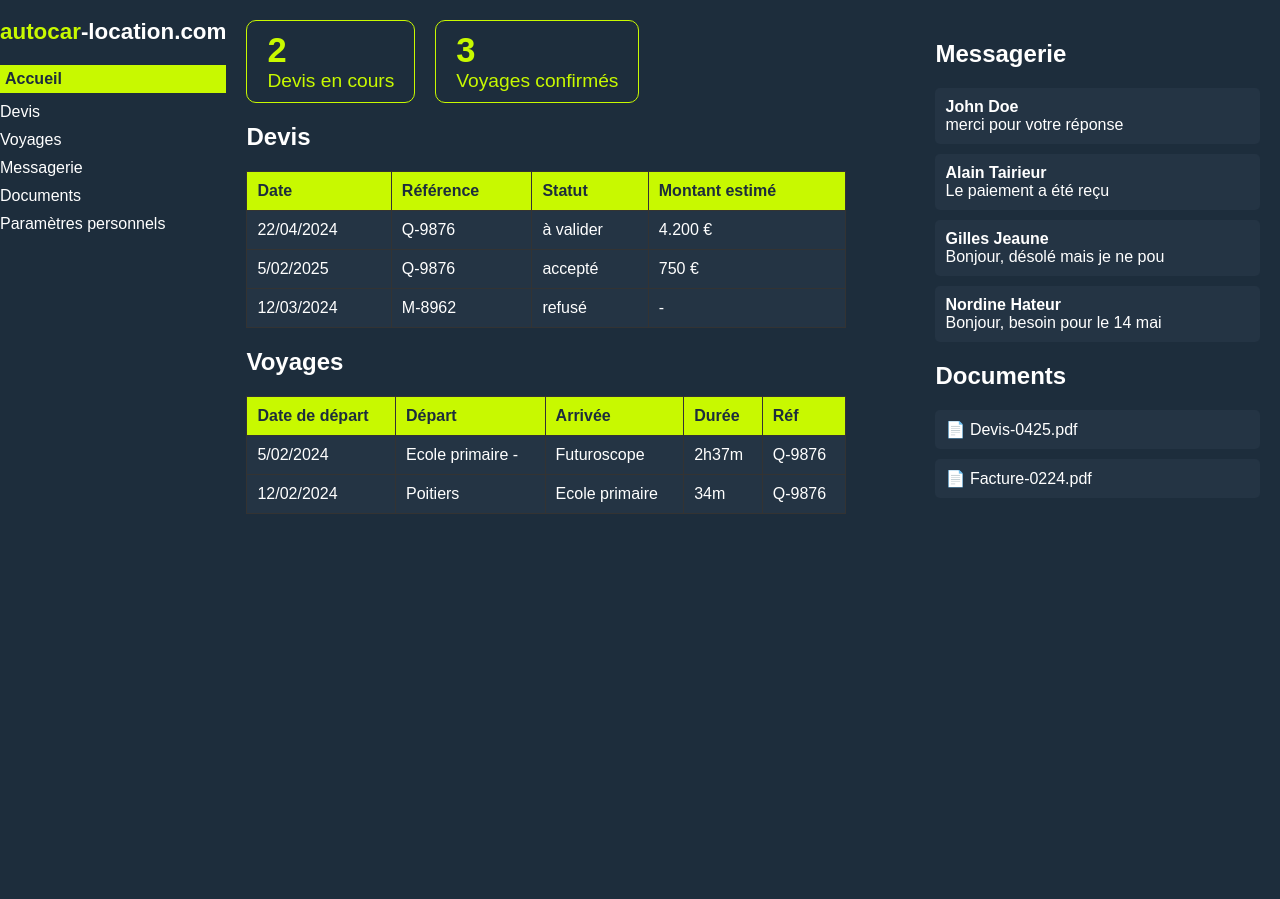
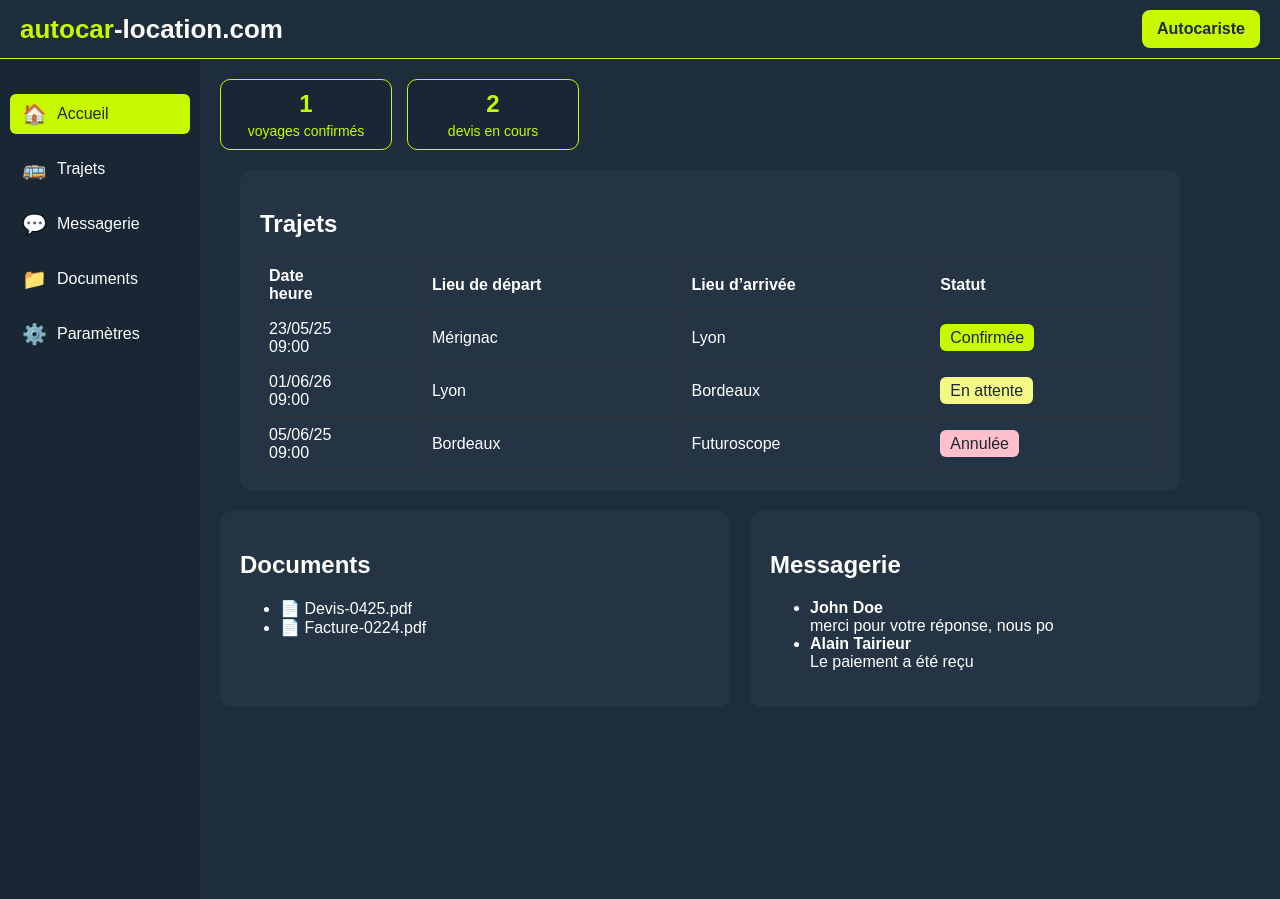
Before and after one commit to NoahEpi/Autocar-location-Neotravel, a Flask app: page / in a window 1280 px wide. Before the commit the page ends 514 px from the top, so only its background shows below. Run offline with Flask 3, Linux system fonts and the light colour scheme.

Commit message:
Dashboard complet

```diff
--- a/neotravel_app/app.py
+++ b/neotravel_app/app.py
@@ -3,26 +3,67 @@ from flask import Flask, render_template
 app = Flask(__name__)
 
 @app.route('/')
-def accueil():
+def client():
     data = {
-        "devis": [
-            {"date": "22/04/2024", "ref": "Q-9876", "statut": "à valider", "montant": "4.200 €"},
-            {"date": "5/02/2025", "ref": "Q-9876", "statut": "accepté", "montant": "750 €"},
-            {"date": "12/03/2024", "ref": "M-8962", "statut": "refusé", "montant": "-"},
-        ],
-        "voyages": [
-            {"date": "5/02/2024", "depart": "Ecole primaire -", "arrivee": "Futuroscope", "duree": "2h37m", "ref": "Q-9876"},
-            {"date": "12/02/2024", "depart": "Poitiers", "arrivee": "Ecole primaire", "duree": "34m", "ref": "Q-9876"},
+        "role": "client",
+        "kpi": {"devis": 2, "voyages": 1},
+        "trajets": [
+            {"date": "23/05/25", "heure": "09:00", "depart": "Mérignac", "arrivee": "Lyon", "statut": "Confirmée"},
+            {"date": "01/06/26", "heure": "09:00", "depart": "Lyon", "arrivee": "Bordeaux", "statut": "En attente"},
+            {"date": "05/06/25", "heure": "09:00", "depart": "Bordeaux", "arrivee": "Futuroscope", "statut": "Annulée"},
         ],
         "messages": [
-            {"auteur": "John Doe", "texte": "merci pour votre réponse"},
+            {"auteur": "John Doe", "texte": "merci pour votre réponse, nous po"},
             {"auteur": "Alain Tairieur", "texte": "Le paiement a été reçu"},
-            {"auteur": "Gilles Jeaune", "texte": "Bonjour, désolé mais je ne pou"},
-            {"auteur": "Nordine Hateur", "texte": "Bonjour, besoin pour le 14 mai"},
         ],
         "documents": ["Devis-0425.pdf", "Facture-0224.pdf"]
     }
     return render_template('dashboard.html', data=data)
 
+@app.route('/autocariste')
+def autocariste():
+    data = {
+        "role": "autocariste",
+        "kpi": {"missions": 5, "acceptation": "87%", "realisees": 32, "revenus": "3,2k€"},
+        "trajets": [
+            {"date": "23/05/25", "heure": "09:00", "depart": "Mérignac", "arrivee": "Lyon", "statut": "Confirmée"},
+            {"date": "01/06/26", "heure": "09:00", "depart": "Lyon", "arrivee": "Bordeaux", "statut": "En attente"},
+            {"date": "05/06/25", "heure": "09:00", "depart": "Bordeaux", "arrivee": "Futuroscope", "statut": "Annulée"},
+        ],
+        "documents": ["FeuilleRoute-0525.pdf", "Facture-Mission-0224.pdf"],
+        "messages": [
+            {"auteur": "Dispatch", "texte": "Merci d’avoir confirmé votre mission"},
+            {"auteur": "Admin", "texte": "Votre feuille de route est disponible"}
+        ]
+    }
+    return render_template('dashboard.html', data=data)
+@app.route('/messagerie')
+def messagerie():
+    data = {
+        "role": "client",  # ou "autocariste" selon le contexte utilisateur
+        "conversation": [
+            {"auteur": "Client", "message": "Bonjour, pouvez-vous confirmer l'heure de départ du 5 juin ?"},
+            {"auteur": "Autocariste", "message": "Oui, départ prévu à 9h00 depuis Bordeaux comme indiqué dans la feuille de route."},
+            {"auteur": "Client", "message": "Merci ! On prévoit une arrivée vers midi ?"},
+            {"auteur": "Autocariste", "message": "Exactement, arrivée estimée à 11h50 au Futuroscope."},
+            {"auteur": "System", "message": "📎 Feuille de route.pdf ajoutée"}
+        ]
+    }
+    return render_template('messagerie.html', data=data)
+@app.route('/messagerie-autocariste')
+def messagerie_autocariste():
+    data = {
+        "role": "autocariste",
+        "conversation": [
+            {"auteur": "Client", "message": "Bonjour, pouvez-vous nous envoyer la feuille de route ?"},
+            {"auteur": "Autocariste", "message": "Oui, elle est disponible dans votre espace documents."},
+            {"auteur": "Client", "message": "Parfait, merci pour la réactivité."},
+            {"auteur": "Autocariste", "message": "Avec plaisir, départ confirmé pour 9h."},
+            {"auteur": "System", "message": "📎 Feuille de route.pdf ajoutée"}
+        ]
+    }
+    return render_template('messagerie.html', data=data)
+
+
 if __name__ == '__main__':
     app.run(debug=True)
--- a/neotravel_app/static/style.css
+++ b/neotravel_app/static/style.css
@@ -1,34 +1,288 @@
-body { margin: 0; font-family: sans-serif; background: #1d2d3c; color: white; }
-.container { display: flex; }
-.dashboard { display: flex; flex: 1; padding: 20px; gap: 40px; }
-.main-left { flex: 2; }
-.main-right { flex: 1; }
+body {
+  margin: 0;
+  font-family: 'Outfit', sans-serif;
+  background: #1d2d3c;
+  color: white;
+}
 
-.compact { width: 100%; max-width: 600px; }
-.messages li, .docs li { margin: 10px 0; background: #243444; padding: 10px; border-radius: 5px; }
-.sidebar h1 { font-size: 1.4em; margin-bottom: 20px; }
-.sidebar .highlight { color: #c8f900; font-weight: bold; }
-.sidebar .menu { list-style: none; padding: 0; }
-.sidebar .menu li { margin: 10px 0; cursor: pointer; }
-.sidebar .menu li.active { background: #c8f900; color: #1d2d3c; padding: 5px; font-weight: bold; }
+/* Top Bar */
+.top-bar {
+  display: flex;
+  justify-content: space-between;
+  align-items: center;
+  padding: 10px 20px;
+  background-color: #1d2d3c;
+  border-bottom: 1px solid #c8f900;
+}
+.title {
+  font-size: 26px;
+  font-weight: 600;
+}
+.logo-green {
+  color: #c8f900;
+}
+.logo-white {
+  color: white;
+}
+.switch-btn {
+  background: #c8f900;
+  color: #1d2d3c;
+  padding: 10px 15px;
+  text-decoration: none;
+  border-radius: 8px;
+  font-weight: bold;
+}
 
-main { flex: 1; padding: 20px; }
-h2 { color: white; }
-.kpi { display: flex; gap: 20px; margin-bottom: 20px; }
+/* Layout */
+.container {
+  display: flex;
+}
+.sidebar {
+  width: 180px;
+  background: #192734;
+  display: flex;
+  flex-direction: column;
+  align-items: flex-start;
+  padding: 20px 10px;
+  min-height: 100vh;
+}
+.menu {
+  list-style: none;
+  padding: 0;
+  margin: 0;
+  width: 100%;
+}
+.menu li {
+  display: flex;
+  align-items: center;
+  margin: 15px 0;
+}
+.menu li a {
+  display: flex;
+  align-items: center;
+  gap: 10px;
+  color: white;
+  text-decoration: none;
+  padding: 8px 12px;
+  width: 100%;
+  border-radius: 6px;
+  transition: background 0.2s ease, color 0.2s ease;
+}
+.menu li.active a,
+.menu li a:hover {
+  background: #c8f900;
+  color: #1d2d3c;
+}
+.icon {
+  font-size: 20px;
+}
+.label {
+  font-size: 16px;
+}
+
+/* Dashboard */
+.dashboard {
+  flex: 1;
+  padding: 20px;
+}
+.header {
+  display: flex;
+  flex-wrap: wrap;
+  gap: 15px;
+  align-items: center;
+  justify-content: flex-start;
+  margin-bottom: 20px;
+}
 .kpi-box {
-  background: transparent;
+  background: #192734;
   border: 1px solid #c8f900;
-  padding: 10px 20px;
   color: #c8f900;
-  font-size: 1.2em;
+  padding: 10px 15px;
+  border-radius: 10px;
+  text-align: center;
+  min-width: 140px;
+}
+.kpi-box span {
+  font-size: 24px;
+  font-weight: bold;
+  display: block;
+}
+.kpi-box small {
+  font-size: 14px;
+  color: #c8f900;
+  font-weight: normal;
+  display: block;
+  margin-top: 5px;
+}
+
+.central-wrapper {
+  display: flex;
+  flex-direction: column;
+  gap: 20px;
+  padding: 0 20px;
+}
+.central-wrapper .content-box {
+  max-width: 900px;
+  width: 100%;
+}
+
+.flex-row {
+  display: flex;
+  gap: 20px;
+  flex-wrap: wrap;
+}
+
+/* Content Boxes */
+.content-box {
+  background: #243444;
+  padding: 20px;
+  border-radius: 12px;
+  margin-bottom: 20px;
+  flex: 1;
+}
+table {
+  width: 100%;
+  border-collapse: collapse;
+  margin-top: 10px;
+}
+th, td {
+  padding: 8px;
+  border: 1px solid #333;
+  text-align: left;
+}
+.status.confirmée {
+  background: #c8f900;
+  color: #192734;
+  padding: 5px 10px;
+  border-radius: 6px;
+}
+.status.annulée {
+  background: pink;
+  color: #192734;
+  padding: 5px 10px;
+  border-radius: 6px;
+}
+.status.en {
+  background: #f4f986;
+  color: #192734;
+  padding: 5px 10px;
+  border-radius: 6px;
+}
+
+.flex-row {
+  display: flex;
+  gap: 20px;
+}
+
+/* --------- Messagerie générale --------- */
+.messagerie-main {
+  display: flex;
+  justify-content: center;
+  align-items: flex-start;
+  padding: 20px;
+  gap: 20px;
+  width: 100%;
+}
+.messagerie-main.centered {
+  max-width: 1200px;
+  margin: 0 auto;
+}
+
+/* --------- Liste des groupes --------- */
+.message-groups {
+  width: 220px;
+  background: #243444;
+  padding: 20px;
+  border-radius: 8px;
+}
+.message-groups h2 {
+  font-size: 18px;
+  margin-bottom: 15px;
+}
+.group-list {
+  list-style: none;
+  padding: 0;
+}
+.group-list li {
+  padding: 10px;
+  margin-bottom: 10px;
+  border-radius: 6px;
+  background: #2e3e4e;
+  cursor: pointer;
+}
+.group-list li.active,
+.group-list li:hover {
+  background: #c8f900;
+  color: #192734;
+  font-weight: bold;
+}
+
+/* --------- Panneau de discussion --------- */
+.chat-panel {
+  flex: 1;
+  max-width: 700px;
+  background: #1d2d3c;
+  padding: 0 20px;
+  border-left: 1px solid #333;
+}
+.chat-header {
+  padding: 20px 0;
+  border-bottom: 1px solid #333;
+  display: flex;
+  justify-content: space-between;
+  align-items: center;
+}
+.chat-status {
+  font-size: 12px;
+  color: #c8f900;
+}
+.chat-box {
+  flex: 1;
+  overflow-y: auto;
+  padding: 20px 0;
+  max-height: 60vh;
+}
+.message {
+  margin-bottom: 15px;
+  max-width: 70%;
+  padding: 10px 15px;
   border-radius: 10px;
 }
-.kpi-box span { font-size: 1.8em; font-weight: bold; display: block; }
-
-table { width: 100%; border-collapse: collapse; margin: 20px 0; }
-th, td { padding: 10px; border: 1px solid #333; text-align: left; }
-th { background: #c8f900; color: #1d2d3c; }
-td { background: #243444; }
-
-ul { list-style: none; padding: 0; }
-.docs li { margin: 10px 0; }
+.message.sent {
+  background: #c8f900;
+  color: #192734;
+  margin-left: auto;
+  text-align: right;
+}
+.message.received {
+  background: #2e3e4e;
+  color: white;
+}
+.message.system {
+  font-style: italic;
+  color: #ccc;
+  font-size: 13px;
+  text-align: center;
+  max-width: 100%;
+}
+.chat-input {
+  display: flex;
+  padding: 15px 0;
+  border-top: 1px solid #333;
+}
+.chat-input input {
+  flex: 1;
+  padding: 10px;
+  border-radius: 6px;
+  border: none;
+  margin-right: 10px;
+}
+.chat-input button {
+  padding: 10px 20px;
+  background: #c8f900;
+  color: #192734;
+  border: none;
+  border-radius: 6px;
+  cursor: pointer;
+  font-weight: bold;
+}
--- a/neotravel_app/templates/dashboard.html
+++ b/neotravel_app/templates/dashboard.html
@@ -2,66 +2,86 @@
 <html lang="fr">
 <head>
   <meta charset="UTF-8">
-  <meta name="viewport" content="width=device-width, initial-scale=1.0">
   <title>autocar-location.com</title>
   <link rel="stylesheet" href="/static/style.css">
 </head>
 <body>
+  <header class="top-bar">
+  <div class="title">
+    <span class="logo-green">autocar</span><span class="logo-white">-location.com</span>
+  </div>
+  <a class="switch-btn" href="{{ url_for('autocariste') if data.role == 'client' else url_for('client') }}">
+    {{ 'Autocariste' if data.role == 'client' else 'Client' }}
+  </a>
+</header>
+
   <div class="container">
     <aside class="sidebar">
-      <h1><span class="highlight">autocar</span>-location.com</h1>
   <ul class="menu">
-        <li class="active">Accueil</li>
-        <li>Devis</li>
-        <li>Voyages</li>
-        <li>Messagerie</li>
-        <li>Documents</li>
-        <li>Paramètres personnels</li>
+  <li class="active"><a href="#accueil"><span class="icon">🏠</span><span class="label">Accueil</span></a></li>
+  <li><a href="#trajets"><span class="icon">🚌</span><span class="label">Trajets</span></a></li>
+  <li><a href="#messagerie"><span class="icon">💬</span><span class="label">Messagerie</span></a></li>
+  <li><a href="#documents"><span class="icon">📁</span><span class="label">Documents</span></a></li>
+
+  {% if data.role == 'autocariste' %}
+    <li><a href="#statistiques"><span class="icon">📊</span><span class="label">Statistiques</span></a></li>
+  {% endif %}
+
+  <li><a href="#parametres"><span class="icon">⚙️</span><span class="label">Paramètres</span></a></li>
   </ul>
     </aside>
+
     <main class="dashboard">
-      <div class="main-left">
-        <section class="kpi">
-          <div class="kpi-box"><span>2</span> Devis en cours</div>
-          <div class="kpi-box"><span>3</span> Voyages confirmés</div>
-        </section>
+<div class="header">
+  {% if data.role == 'client' %}
+    <div class="kpi-box">
+      <span>{{ data.kpi.voyages }}</span>
+      <small>voyages confirmés</small>
+    </div>
+    <div class="kpi-box">
+      <span>{{ data.kpi.devis }}</span>
+      <small>devis en cours</small>
+    </div>
+  {% else %}
+    <div class="kpi-box"><span>{{ data.kpi.missions }}</span><small>missions en cours</small></div>
+    <div class="kpi-box"><span>{{ data.kpi.acceptation }}</span><small>taux d'acceptation</small></div>
+    <div class="kpi-box"><span>{{ data.kpi.realisees }}</span><small>missions réalisées</small></div>
+    <div class="kpi-box"><span>{{ data.kpi.revenus }}</span><small>revenus générés</small></div>
+  {% endif %}
+</div>
 
-        <section>
-          <h2>Devis</h2>
-          <table class="compact">
-            <tr><th>Date</th><th>Référence</th><th>Statut</th><th>Montant estimé</th></tr>
-            {% for d in data.devis %}
-            <tr><td>{{ d.date }}</td><td>{{ d.ref }}</td><td>{{ d.statut }}</td><td>{{ d.montant }}</td></tr>
-            {% endfor %}
-          </table>
-        </section>
-
-        <section>
-          <h2>Voyages</h2>
-          <table class="compact">
-            <tr><th>Date de départ</th><th>Départ</th><th>Arrivée</th><th>Durée</th><th>Réf</th></tr>
-            {% for v in data.voyages %}
-            <tr><td>{{ v.date }}</td><td>{{ v.depart }}</td><td>{{ v.arrivee }}</td><td>{{ v.duree }}</td><td>{{ v.ref }}</td></tr>
+  <div class="central-wrapper">
+  <section class="content-box" id="trajets">
+    <h2>Trajets</h2>
+    <table>
+      <tr><th>Date<br>heure</th><th>Lieu de départ</th><th>Lieu d’arrivée</th><th>Statut</th></tr>
+      {% for t in data.trajets %}
+      <tr>
+        <td>{{ t.date }}<br>{{ t.heure }}</td>
+        <td>{{ t.depart }}</td>
+        <td>{{ t.arrivee }}</td>
+        <td><span class="status {{ t.statut|lower }}">{{ t.statut }}</span></td>
+      </tr>
       {% endfor %}
     </table>
   </section>
 </div>
 
-      <div class="main-right">
-        <section>
-          <h2>Messagerie</h2>
-          <ul class="messages">
-            {% for m in data.messages %}
-            <li><strong>{{ m.auteur }}</strong><br><span>{{ m.texte }}</span></li>
+      <div class="flex-row">
+        <section class="content-box" id="documents">
+          <h2>Documents</h2>
+          <ul>
+            {% for doc in data.documents %}
+            <li>📄 {{ doc }}</li>
             {% endfor %}
           </ul>
         </section>
 
-        <section>
-          <h2>Documents</h2>
-          <ul class="docs">
-            {% for doc in data.documents %}
-            <li>📄 {{ doc }}</li>
+        <section class="content-box" id="messagerie">
+          <h2>Messagerie</h2>
+          <ul>
+            {% for m in data.messages %}
+            <li><strong>{{ m.auteur }}</strong><br><span>{{ m.texte }}</span></li>
             {% endfor %}
           </ul>
         </section>
```
Lines whose indentation alone changed are shown as unchanged.
